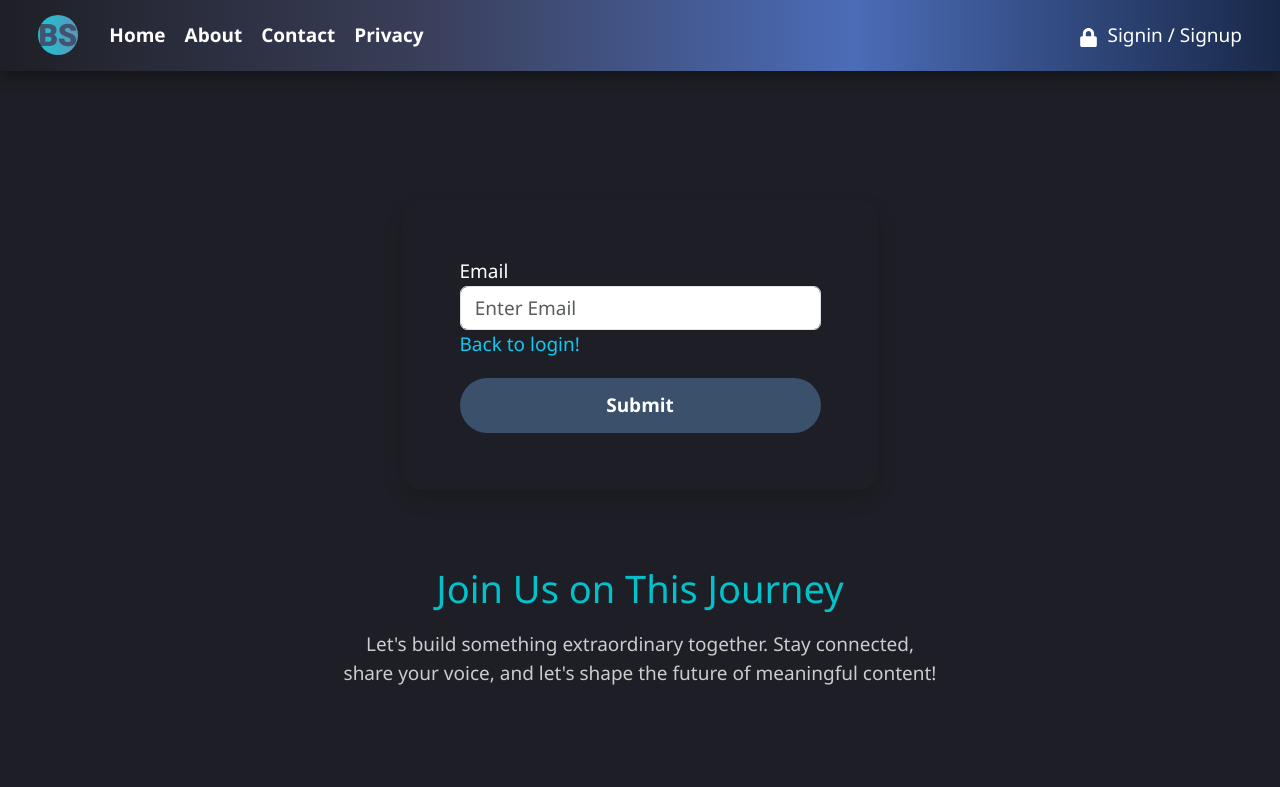
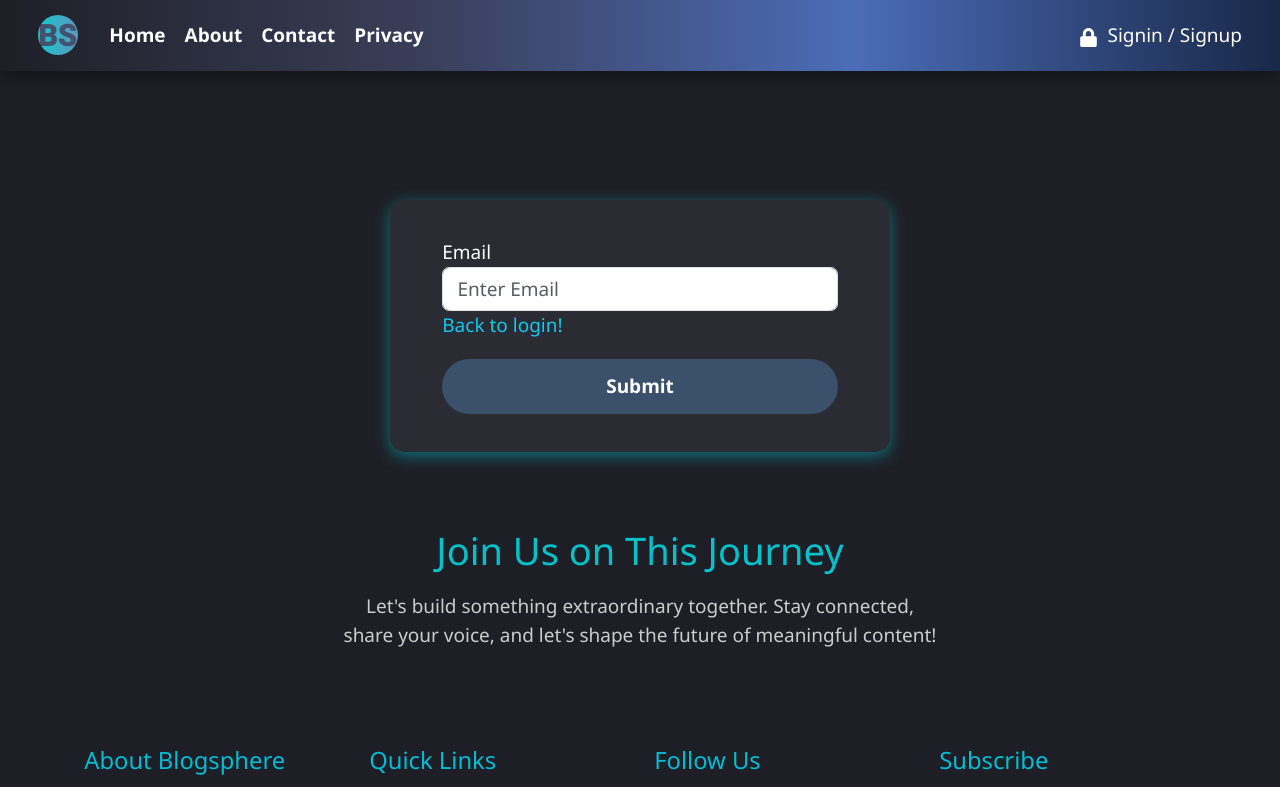
Before and after one commit to usmanhameed2017/blogsphere, a React (Vite) app: page /security/ForgotPassword in a window 1280 px wide. Shown: the top 787 px of the page. Built offline with nearby package versions, Linux system fonts and the light colour scheme; no server answers.

Commit message:
Form styling

```diff
--- a/src/index.css
+++ b/src/index.css
@@ -326,7 +326,16 @@ a {
   margin: auto;
 }
 
-
+/* Form style */
+.form-container{
+  max-width: 500px;
+  margin: 3rem auto;
+  margin-top: 200px;
+  background-color: #2a2b33;
+  padding: 2rem;
+  border-radius: 15px;
+  box-shadow: 0 4px 15px rgba(0, 194, 203, 0.5);
+}
 
 /* Extra classes */
 .fun-icon {
--- a/src/pages/security/ForgotPassword.jsx
+++ b/src/pages/security/ForgotPassword.jsx
@@ -14,10 +14,10 @@ function ForgotPassword()
     const [isLoading, setLoading] = useState(false);
 
     return (
-        <div style={{ marginTop:"200px" }}>
+        <div className='form-container'>
             <Container>
                 <Row>
-                    <Col xs='12' sm='6' md='5' lg='5' className='mx-auto shadow p-5' style={{ borderRadius:"20px" }}>
+                    <Col className='mx-auto'>
                         {/* Forgot password */}
                         <FormBS initialValues={{ email:'' }} validationSchema={forgotPasswordValidation}
                         handlerFunction={ async (values, action) => {
--- a/src/pages/security/ResetPassword.jsx
+++ b/src/pages/security/ResetPassword.jsx
@@ -48,10 +48,10 @@ function ResetPassword()
     if(isValid === false) return <Navigate to="/login" />
 
     return (
-        <div style={{ marginTop:"200px" }}>
+        <div className='form-container'>
             <Container>
                 <Row>
-                    <Col xs='12' sm='6' md='5' lg='5' className='mx-auto shadow p-5' style={{ borderRadius:"20px" }}>
+                    <Col className='mx-auto'>
                         {/* Forgot password */}
                         <FormBS initialValues={{ _id:id, userId:userId, newPassword:"", confirmPassword:"" }} validationSchema={resetPasswordValidation}
                         handlerFunction={ async (values, action) => {
```
